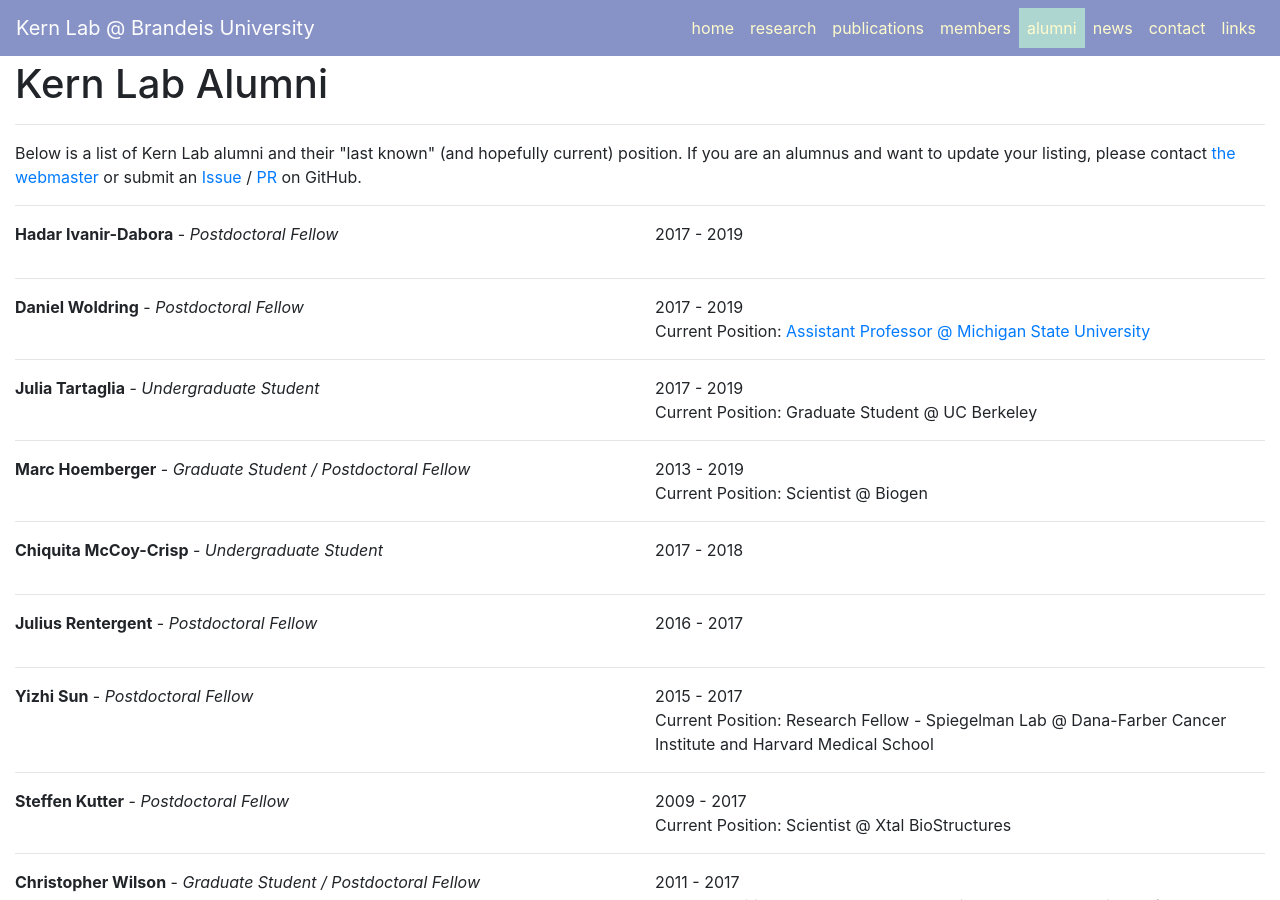
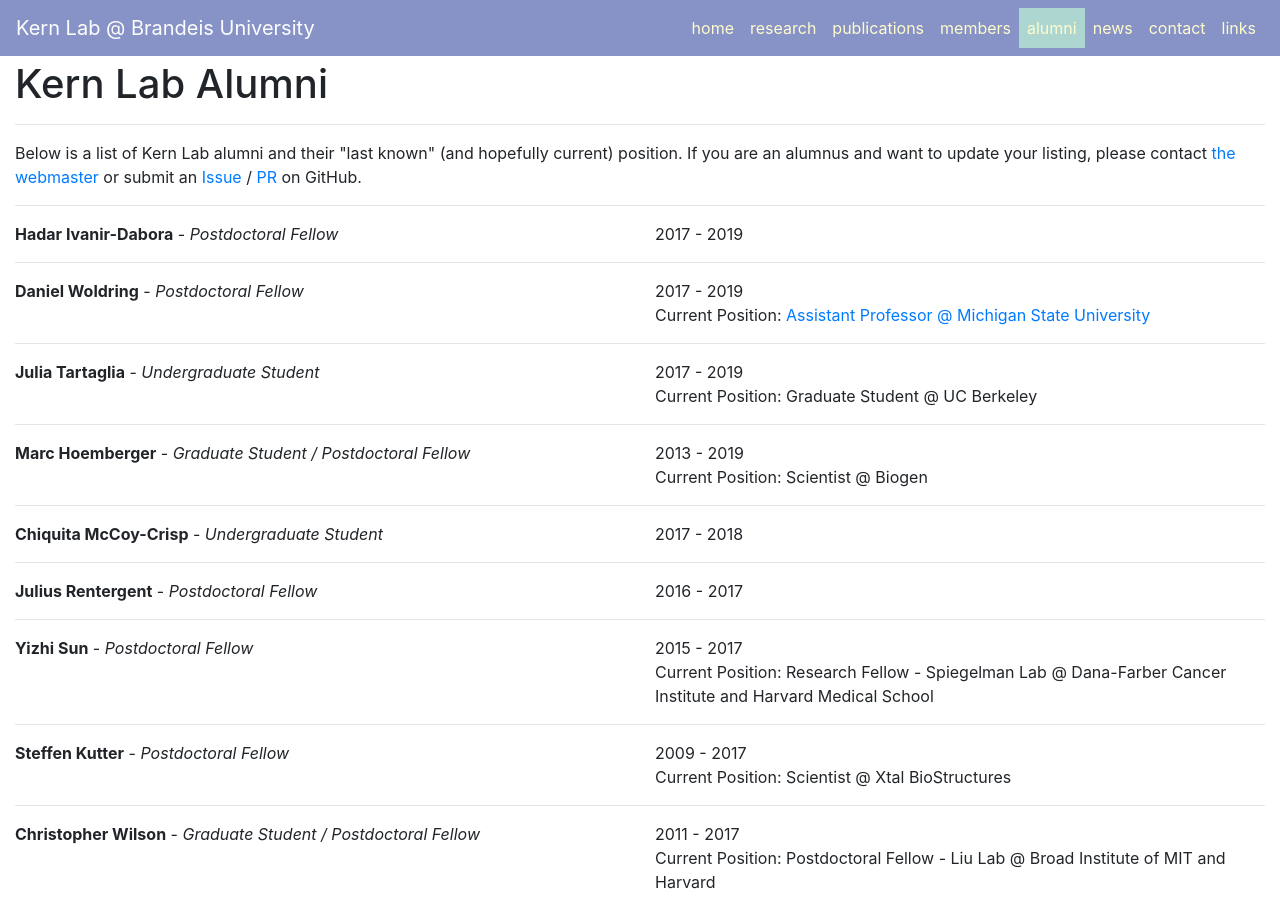
Before and after one commit to kernlab-scripps/kernlab-scripps.github.io, a Jekyll site: the page built from alumni/index.html, in a window 1280 px wide and 900 px high. Built offline with Jekyll 4.4.1, drawn with Linux system fonts in a browser that asks for light colours.

Commit message:
Alumni: update layout

```diff
--- a/alumni/index.html
+++ b/alumni/index.html
@@ -14,16 +14,16 @@
 {%- for alum in sorted_alumni %}
   <div id="{{ alum.name | url_encode }}" class="row" style="padding-top:60px; margin-top:-60px;">
     <div class="col-6">
-      <p><strong>{{ alum.name }}</strong> - <em>{{ alum.position }}</em><br>
+      <strong>{{ alum.name }}</strong> - <em>{{ alum.position }}</em>
       {%- if alum.thesis_title %}
-        <br> Thesis: {% if alum.thesis_url -%} <a href="{{ alum.thesis_url }}">{{ alum.thesis_title }}</a> {%- else -%} {{alum.thesis_title}} {%- endif %} <br>
+        <br><br> Thesis: {% if alum.thesis_url -%} <a href="{{ alum.thesis_url }}">{{ alum.thesis_title }}</a> {%- else -%} {{alum.thesis_title}} {%- endif %}
       {%- endif %}
     </div>
 
     <div class="col-6">
-      {{ alum.startdate | slice: 0,4 }} - {{ alum.enddate | slice: 0,4 }} <br>
+      {{ alum.startdate | slice: 0,4 }} - {{ alum.enddate | slice: 0,4 }}
       {%- if alum.current %}
-        Current Position: {% if alum.website -%} <a href="{{ alum.website }}">{{ alum.current }}</a> {% else -%} {{ alum.current }} {%- endif -%}
+        <br>Current Position: {% if alum.website -%} <a href="{{ alum.website }}">{{ alum.current }}</a> {% else -%} {{ alum.current }} {%- endif -%}
       {%- endif %}
     </div>
   </div>
```
